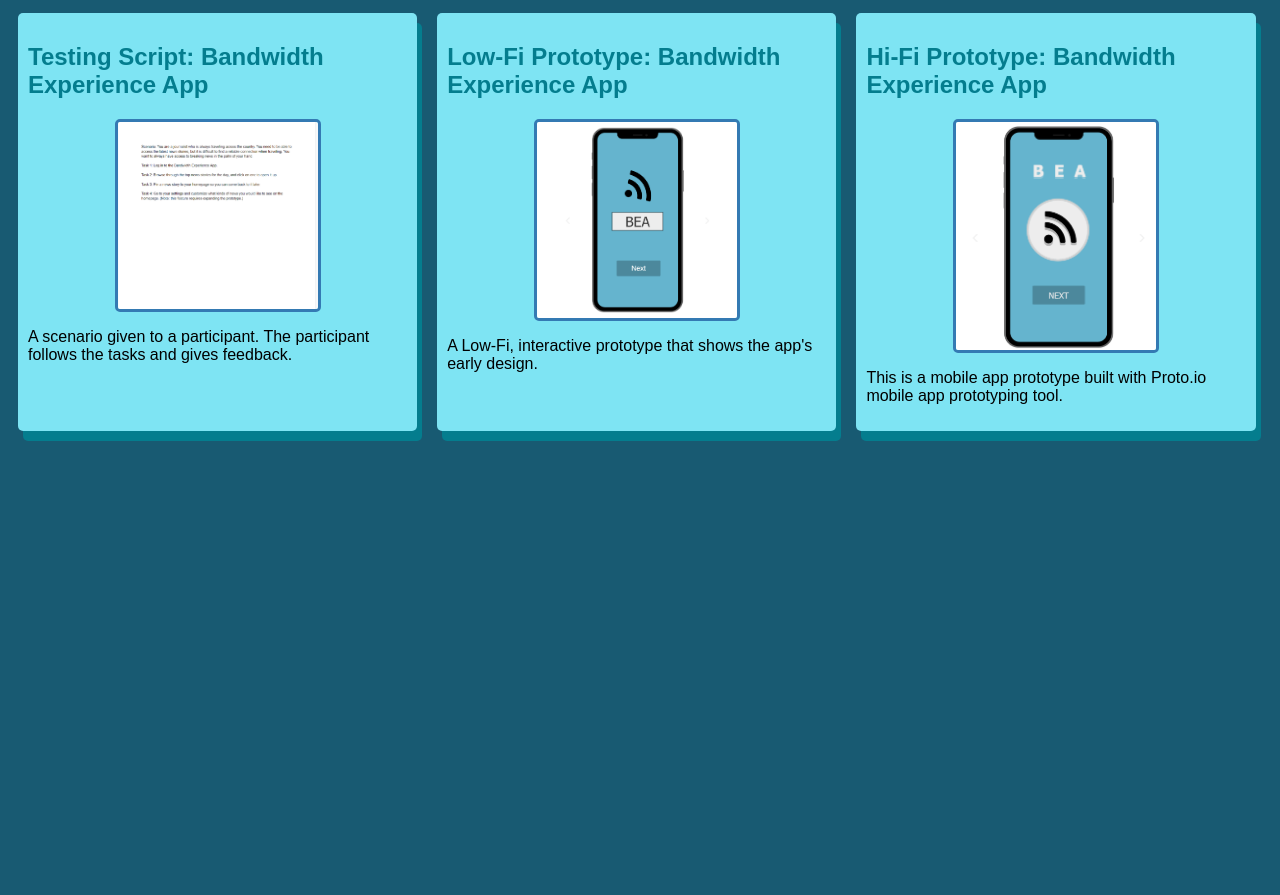
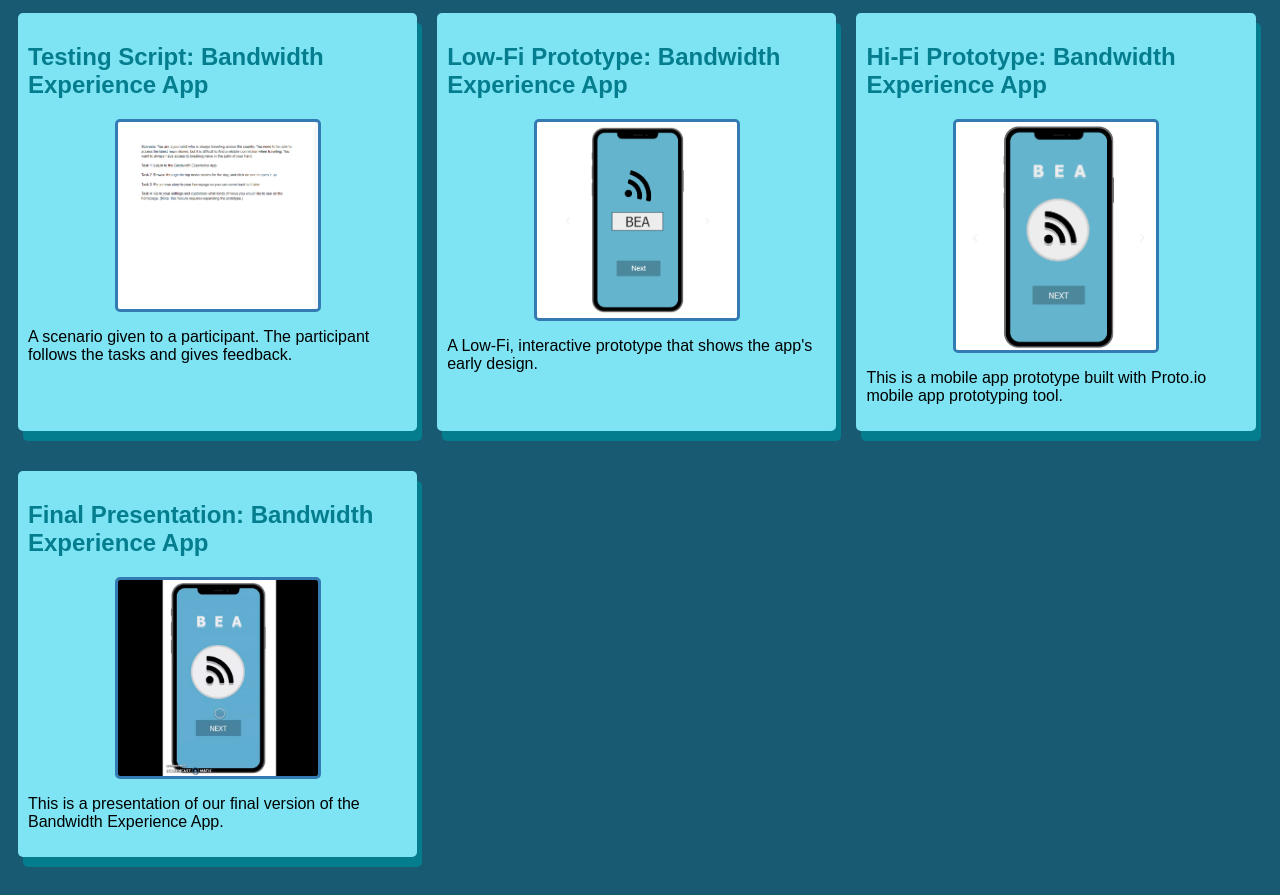
Before and after one commit to SophieNessel/SophieNessel.github.io, a plain HTML site: page index.html in a window 1280 px wide. Shown: the part 955-1850 px from the top of the page. Before the commit the page ends 1424 px from the top, so only its background shows below. Drawn offline with Linux system fonts and the light colour scheme.

Commit message:
Add files via upload

```diff
--- a/index.html
+++ b/index.html
@@ -111,6 +111,17 @@
     </section>
  </section>
 
+ <!-- Hi-Fi Prototype Presentation assignment -->
+<section class="assignment">
+    <a href="https://youtu.be/7syvjWU4yiw"><h2>Final Presentation: Bandwidth Experience App </h2></a>
+    <a href="https://youtu.be/7syvjWU4yiw"><img src="Images/Hi Fi Pres.png"></a>
+    <section class="ass-details">
+        <p>
+            This is a presentation of our final version of the Bandwidth Experience App.
+        </p>
+    </section>
+ </section>
+
  <div>
 
 </body>
```
Also changed, not shown: Images/Hi Fi Pres.png (added).
